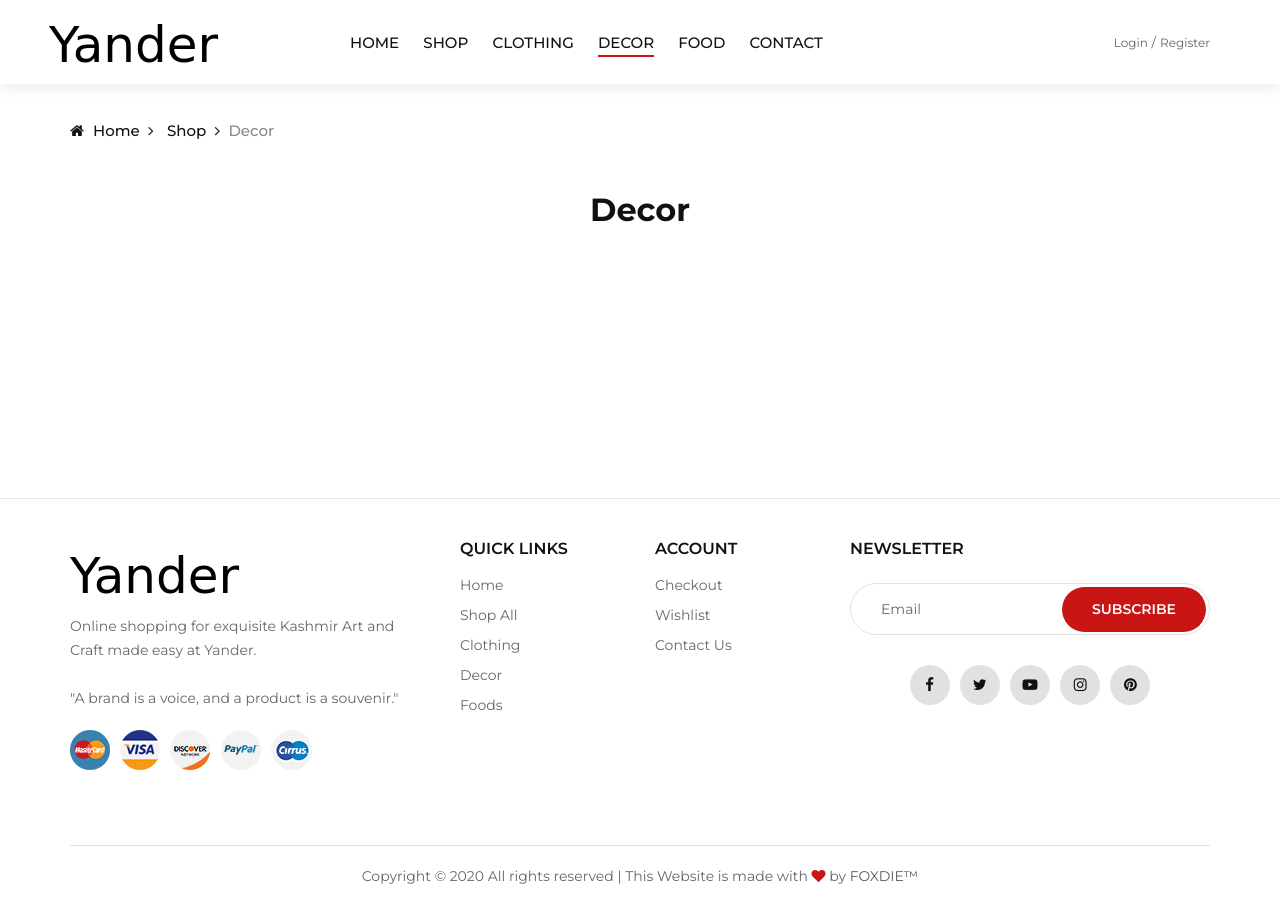
After one commit to Zarak-Shah-ji/yander-ecom, a Django app: page /shop/decor/ in a window 1280 px wide. The commit adds this page. Run offline with Django 3.2, Linux system fonts and the light colour scheme; data that the repository does not hold is empty; some libraries are stand-ins or nearby versions; some web fonts are replaced.

Commit message:
Created Categories (Categorisation), Navbar Tweaks, Major UI enhancements, Homepage and major URL linkings, Minor Tweaks and Optimisation

```diff
--- a/django_project_boilerplate-master/django_project_boilerplate-master/core/urls.py
+++ b/django_project_boilerplate-master/django_project_boilerplate-master/core/urls.py
@@ -15,7 +15,9 @@ RequestRefundView,
 MyCustomSignupForm,
 add_to_wishlist,
 remove_from_wishlist,
-WishlistSummaryView
+WishlistSummaryView,
+ShopAllView,
+ShopView,
 )
 from django.views.generic import TemplateView
 
@@ -41,6 +43,18 @@ urlpatterns = [
     path('contact/',
     TemplateView.as_view(template_name='contact.html'),
     name='contact'),
+    path('shop-all/',ShopAllView.as_view(), name='shop-all'),
+    path('shop/clothing/',ShopView.as_view(), name='clothing'),
+    path('shop/clothing/shawls/',ShopView.as_view(), name='shawls'),
+    path('shop/clothing/gowns/',ShopView.as_view(), name='gowns'),
+    path('shop/clothing/scarfs/',ShopView.as_view(), name='scarfs'),
+    path('shop/decor/',ShopView.as_view(), name='decor'),
+    path('shop/foods/',ShopView.as_view(), name='foods'),
+    path('shop/foods/saffron/',ShopView.as_view(), name='saffron'),
+    path('shop/foods/honey/',ShopView.as_view(), name='honey'),
+    path('shop/foods/tea/',ShopView.as_view(), name='tea'),
+    path('shop/foods/dryfruits/',ShopView.as_view(), name='dryfruits'),
+
 ]
 #purana kaam
 if settings.DEBUG:
--- a/django_project_boilerplate-master/django_project_boilerplate-master/core/views.py
+++ b/django_project_boilerplate-master/django_project_boilerplate-master/core/views.py
@@ -15,6 +15,16 @@ from django.core.paginator import Paginator, EmptyPage, PageNotAnInteger
 import stripe
 import random
 import string
+
+from django.template.loader import render_to_string
+from django.utils.html import strip_tags
+
+from django.core.mail import EmailMessage
+from django.template import Context
+from django.template.loader import get_template
+from django.core.mail import mail_admins
+
+
 # Create your views here.
 
 #stripe.api_key = settings.STRIPE_SECRET_KEY
@@ -268,6 +278,10 @@ class CheckoutView(View):
                     order.being_delivered=True
                     order.save()
                     messages.success(self.request,"Your order has been successfully placed, keep your Cash ready at the time of delivery")
+                    msg = EmailMessage('Thanks for Shopping with us','Your Order Is Confirmed.', 'yander.helpdesk@gmail.com', to=[self.request.user.email])
+                    msg.send()
+                    admin_msg = EmailMessage('New Order','We have a new order, check Admin.', 'yander.helpdesk@gmail.com', to=['jahanzaibmlk321@gmail.com'])
+                    admin_msg.send()
                     return redirect("/",payment_option='Cash-On-Delivery')
 
 
@@ -409,6 +423,10 @@ class PaymentView(View):
            #######################   PLACE END  ###########################
 
             messages.success(self.request,"Your order has been successfully placed, be ready for delivery soon")
+            msg = EmailMessage('Thanks for Shopping with us','Your Order Is Confirmed.', 'yander.helpdesk@gmail.com', to=[self.request.user.email])
+            msg.send()
+            admin_msg = EmailMessage('New Order','We have a new order, check Admin.', 'yander.helpdesk@gmail.com', to=['jahanzaibmlk321@gmail.com'])
+            admin_msg.send()
         #redirect is used to go back to homepage after order succesffuly placed
             return redirect("/")
 
@@ -429,6 +447,10 @@ class PaymentView(View):
         except stripe.error.InvalidRequestError as e:
             # Invalid parameters were supplied to Stripe's API
             messages.success(self.request,"Your order has been successfully placed, be ready for delivery soon")
+            msg = EmailMessage('Thanks for Shopping with us','Your Order Is Confirmed.', 'yander.helpdesk@gmail.com', to=[self.request.user.email])
+            msg.send()
+            admin_msg = EmailMessage('New Order','We have a new order, check Admin.', 'yander.helpdesk@gmail.com', to=['jahanzaibmlk321@gmail.com'])
+            admin_msg.send()
             return redirect("/")
 
         except stripe.error.AuthenticationError as e:
@@ -750,6 +772,15 @@ class WishlistSummaryView(LoginRequiredMixin,View):
             return redirect("/")
 
 
+class ShopAllView(ListView):
+    model = Item
+    paginate_by = 8
+    template_name = "shop-all.html"
+
+
+class ShopView(ListView):
+    model = Item
+    template_name = "shop.html"
 
 
     #logic for adding a item to cart
--- a/django_project_boilerplate-master/django_project_boilerplate-master/templates/contact.html
+++ b/django_project_boilerplate-master/django_project_boilerplate-master/templates/contact.html
@@ -41,7 +41,7 @@
               </li>
             </ul>
           </div>
-          <div class="contact__form">
+          <!-- <div class="contact__form">
             <h5>SEND MESSAGE</h5>
             <form action="#">
               <input type="text" placeholder="Name" />
@@ -50,7 +50,7 @@
               <textarea placeholder="Message"></textarea>
               <button type="submit" class="site-btn">Send Message</button>
             </form>
-          </div>
+          </div> -->
         </div>
       </div>
       <div class="col-lg-6 col-md-6">
--- a/django_project_boilerplate-master/django_project_boilerplate-master/templates/footer.html
+++ b/django_project_boilerplate-master/django_project_boilerplate-master/templates/footer.html
@@ -50,9 +50,10 @@
           <h6>Quick links</h6>
           <ul>
             <li><a href="{% url 'core:home' %}">Home</a></li>
-            <li><a href="#">Shop</a></li>
-            <!-- <li><a href="#">Blogs</a></li> -->
-            <li><a href="{% url 'core:contact' %}">Contact Us</a></li>
+            <li><a href="shop-all">Shop All</a></li>
+            <li><a href="{% url 'core:clothing' %}">Clothing</a></li>
+            <li><a href="{% url 'core:decor' %}">Decor</a></li>
+            <li><a href="{% url 'core:foods' %}">Foods</a></li>
           </ul>
         </div>
       </div>
@@ -64,7 +65,7 @@
             <!-- <li><a href="#">Orders</a></li> -->
             <li><a href="{% url 'core:order-summary' %}">Checkout</a></li>
             <li><a href="{% url 'core:wishlist-summary' %}">Wishlist</a></li>
-            <li><a href="#">FAQ</a></li>
+            <li><a href="{% url 'core:contact' %}">Contact Us</a></li>
           </ul>
         </div>
       </div>
--- a/django_project_boilerplate-master/django_project_boilerplate-master/templates/navbar.html
+++ b/django_project_boilerplate-master/django_project_boilerplate-master/templates/navbar.html
@@ -10,9 +10,12 @@
 <div class="offcanvas-menu-overlay"></div>
 <div class="offcanvas-menu-wrapper">
   <div class="offcanvas__close">+</div>
-  <ul class="offcanvas__widget" style="margin-right: 23px; text-align: right;">
-    <li><span class="icon_search search-switch    "></span></li>
+  <ul class="offcanvas__widget" style="margin-right: 23px; text-align: left;">
+    <!-- <li><span class="icon_search search-switch    "></span></li> -->
     {% if request.user.is_authenticated %}
+    <div class="header__right__auth mr-4 pr-2">
+      <a ><strong>{{ request.user }}</strong></a>
+    </div>
     <li>
       <a href="{% url 'core:wishlist-summary' %}"
         ><span class="icon_heart_alt"></span>
@@ -25,6 +28,7 @@
         <div class="tip"><span>{{request.user|cart_item_count}}</span></div>
       </a>
     </li>
+
     {% endif %}
   </ul>
   <div class="offcanvas__logo">
@@ -72,38 +76,39 @@
       <div class="col-xl-6 col-lg-7">
         <nav class="header__menu">
           <ul>
-            <li class="active"><a href="{% url 'core:home' %}">Home</a></li>
-            <li><a href="#">Shop</a></li>
-            <li><a href="#">Clothing</a>
+            <li {% if request.path == "/" %} class="active" {% endif %}><a href="{% url 'core:home' %}">Home</a></li>
+            <li {% if request.path == "/shop-all/" %} class="active" {% endif %}><a href="{% url 'core:shop-all' %}">Shop</a></li>
+            <li {% if request.path == "/shop/clothing/" or request.path == "/shop/clothing/shawls/" or request.path == "/shop/clothing/gowns/" or request.path == "/shop/clothing/scarfs/" %} class="active" {% endif %}><a href="{% url 'core:clothing' %}">Clothing</a>
               <ul class="dropdown">
                 <li>
-                  <a href="./product-details.html">Shawls</a>
+                  <a href="{% url 'core:shawls' %}">Shawls</a>
                 </li>
-                <li><a href="./checkout.html">Gowns</a></li>
-                <li><a href="./blog-details.html">Scarfs</a></li>
+                <li><a href="{% url 'core:gowns' %}">Gowns</a></li>
+                <li><a href="{% url 'core:scarfs' %}">Scarfs</a></li>
               </ul></li>
-              <li><a href="#">Decor</a></li>
-            <li>
-              <a href="#">Food</a>
+              <li {% if request.path == "/shop/decor/" %} class="active" {% endif %}><a href="{% url 'core:decor' %}">Decor</a></li>
+            <li {% if request.path == "/shop/foods/" or request.path == "/shop/foods/saffron/" or request.path == "/shop/foods/honey/" or request.path == "/shop/foods/tea/" or request.path == "/shop/foods/dryfruits/" %} class="active" {% endif %}>
+              <a href="{% url 'core:foods' %}">Food</a>
               <ul class="dropdown">
                 <li>
-                  <a href="./product-details.html">Saffron</a>
+                  <a href="{% url 'core:saffron' %}">Saffron</a>
                 </li>
-                <li><a href="./shop-cart.html">Honey</a></li>
-                <li><a href="./checkout.html">Dry Fruits</a></li>
-                <li><a href="./blog-details.html">More  </a></li>
+                <li><a href="{% url 'core:dryfruits' %}">Dry Fruits</a></li>
+                <li><a href="{% url 'core:honey' %}">Organic Honey</a></li>
+                <li><a href="{% url 'core:tea' %}">Organic Tea</a></li>
               </ul>
             </li>
 
-            <li><a href="{% url 'core:contact' %}">Contact</a></li>
+            <li {% if request.path == "/contact/" %} class="active" {% endif %}><a href="{% url 'core:contact' %}">Contact</a></li>
           </ul>
         </nav>
       </div>
       <div class="col-lg-3">
         <div class="header__right">
           {% if request.user.is_authenticated %}
+
           <ul class="header__right__widget">
-            <li><span class="icon_search search-switch"></span></li>
+            <!-- <li><span class="icon_search search-switch"></span></li> -->
             <li>
               <a href="{% url 'core:wishlist-summary' %}"
                 ><span class="icon_heart_alt"></span>
@@ -116,10 +121,15 @@
                 <div class="tip">{% if request.user|cart_item_count == None %}<span>0</span>{% else %}<span>{{request.user|cart_item_count}}</span>{% endif %}</div>
               </a>
             </li>
+
           </ul>
+          <div class="header__right__auth pl-4 mr-0 ml-3">
+            <a><strong>{{ request.user }}</strong></a>
+          </div>
           <div class="header__right__auth pl-4">
             <a href="{% url 'account_logout' %}">Logout</a>
           </div>
+
           {% else %}
           <div class="header__right__auth">
             <a href="{% url 'account_login' %}">Login</a>
--- /dev/null
+++ b/django_project_boilerplate-master/django_project_boilerplate-master/templates/shop.html
@@ -0,0 +1,136 @@
+{% extends "base.html" %} {% block content %}
+<!-- ------------------------------------------------------------------------------------------------------------------------------------------------------------->
+
+<!-- Breadcrumb Begin -->
+<div class="breadcrumb-option">
+  <div class="container">
+    <div class="row">
+      <div class="col-lg-12">
+        <div class="breadcrumb__links">
+          <a href="{% url 'core:home' %}"><i class="fa fa-home"></i> Home</a>
+          <a href="{% url 'core:shop-all' %}"><i></i> Shop</a>
+			{% if request.path == '/shop/clothing/' %}
+			<span>Clothing</span>
+			{% elif request.path == '/shop/foods/' %}
+		    <span>Foods</span>
+			{% elif request.path == '/shop/decor/' %}
+		    <span>Decor</span>
+			{% elif request.path == '/shop/clothing/shawls/' %}
+			 <a href="{% url 'core:clothing' %}"><i></i> Clothing</a>
+			<span>Shawls</span>
+			{% elif request.path == '/shop/clothing/gowns/' %}
+			<a href="{% url 'core:clothing' %}"><i></i> Clothing</a>
+			<span>Gowns</span>
+			{% elif request.path == '/shop/clothing/scarfs/' %}
+			<a href="{% url 'core:clothing' %}"><i></i> Clothing</a>
+			<span>Scarfs</span>
+			{% elif request.path == '/shop/foods/saffron/' %}
+			<a href="{% url 'core:foods' %}"><i></i> Foods</a>
+			<span>Saffron</span>
+			{% elif request.path == '/shop/foods/honey/' %}
+			<a href="{% url 'core:foods' %}"><i></i> Foods</a>
+			<span>Honey</span>
+			{% elif request.path == '/shop/foods/tea/' %}
+			 <a href="{% url 'core:foods' %}"><i></i> Foods</a>
+			<span>Tea</span>
+			{% elif request.path == '/shop/foods/dryfruits/'%}
+			 <a href="{% url 'core:foods' %}"><i></i> Foods</a>
+			<span>Dry Fruits</span>
+			{% endif%}
+        </div>
+      </div>
+    </div>
+  </div>
+</div>
+<!-- Breadcrumb End -->
+
+<!-- Heading -->
+			{% if request.path == '/shop/clothing/' %}
+			<h2 class="my-5 h2 text-center"><b>Clothing</b></h2>
+			{% elif request.path == '/shop/foods/' %}
+		    <h2 class="my-5 h2 text-center"><b>Foods</b></h2>
+			{% elif request.path == '/shop/decor/' %}
+		    <h2 class="my-5 h2 text-center"><b>Decor</b></h2>
+			{% elif request.path == '/shop/clothing/shawls/' %}
+			<h2 class="my-5 h2 text-center"><b>Shawls</b></h2>
+			{% elif request.path == '/shop/clothing/gowns/' %}
+			<h2 class="my-5 h2 text-center"><b>Gowns</b></h2>
+			{% elif request.path == '/shop/clothing/scarfs/' %}
+			<h2 class="my-5 h2 text-center"><b>Scarfs</b></h2>
+			{% elif request.path == '/shop/foods/saffron/' %}
+			<h2 class="my-5 h2 text-center"><b>Saffron</b></h2>
+			{% elif request.path == '/shop/foods/honey/' %}
+			<h2 class="my-5 h2 text-center"><b>Organic Honey</b></h2>
+			{% elif request.path == '/shop/foods/tea/' %}
+			<h2 class="my-5 h2 text-center"><b>Organic Tea</b></h2>
+			{% elif request.path == '/shop/foods/dryfruits/'%}
+			<h2 class="my-5 h2 text-center"><b>Dry Fruits</b></h2>
+			{% endif%}
+
+<!-- Shop Section Begin -->
+<section class="shop spad">
+  <div class="container">
+    <div class="row">
+      <div class="col-lg-12 col-md-12">
+        <div class="row">
+          {% for item in object_list %}
+           {% if request.path == '/shop/clothing/' and item.category == 'S' or request.path == '/shop/clothing/' and item.category == 'G' or request.path == '/shop/clothing/' and item.category == 'SC' or request.path == '/shop/clothing/shawls/' and item.category == 'S' or request.path == '/shop/clothing/gowns/' and item.category == 'G' or request.path == '/shop/clothing/scarfs/' and item.category == 'SC' or request.path == '/shop/decor/' and item.category == 'D' or request.path == '/shop/foods/' and item.category == 'SF' or request.path == '/shop/foods/' and item.category == 'H' or request.path == '/shop/foods/' and item.category == 'T' or request.path == '/shop/foods/' and item.category == 'DF' or request.path == '/shop/foods/saffron/' and item.category == 'SF' or request.path == '/shop/foods/honey/' and item.category == 'H' or request.path == '/shop/foods/tea/' and item.category == 'T' or request.path == '/shop/foods/dryfruits/' and item.category == 'DF' %}
+
+          <div class="col-lg-3 col-md-4 col-sm-6 mix women">
+            <div class="product__item">
+              <div
+                class="product__item__pic set-bg"
+                data-setbg="{{ item.image.url }}"
+              >
+                <div class="label new">New</div>
+                <ul class="product__hover">
+                  <li>
+                    <a href="{{ item.image.url }}" class="image-popup"
+                      ><span class="arrow_expand"></span
+                    ></a>
+                  </li>
+                  <li>
+                    <a href="{{ item.get_add_to_wishlist_url }}"
+                      ><span class="icon_heart_alt"></span
+                    ></a>
+                  </li>
+                  <li>
+                    <a href="{{ item.get_absolute_url }}"
+                      ><span class="icon_bag_alt"></span
+                    ></a>
+                  </li>
+                </ul>
+              </div>
+              <div class="product__item__text">
+                <h6>
+                  <a href="{{ item.get_absolute_url }}">{{ item.title }}</a>
+                </h6>
+                <div class="rating">
+                  <i class="fa fa-star"></i>
+                  <i class="fa fa-star"></i>
+                  <i class="fa fa-star"></i>
+                  <i class="fa fa-star"></i>
+                  <i class="fa fa-star"></i>
+                </div>
+                {% if item.discount_price %}
+                <div class="product__price">
+                  <span>&#x20B9;{{ item.price }} </span>
+                  &#x20B9;{{ item.discount_price }}
+                </div>
+                {% else %}
+                <div class="product__price">
+                  &#x20B9;{{ item.price }}
+                </div>
+                {% endif %}
+              </div>
+            </div>
+          </div>
+          {% endif %}
+          {% endfor %}
+        </div>
+      </div>
+    </div>
+  </div>
+</section>
+<!-- Shop Section End -->
+{% endblock content %}
```
Also changed, not shown: django_project_boilerplate-master/django_project_boilerplate-master/core/models.py (+7 -2 lines), django_project_boilerplate-master/django_project_boilerplate-master/templates/home-page.html (+9 -9 lines), django_project_boilerplate-master/django_project_boilerplate-master/templates/shop-all.html (added, +398 -0 lines), django_project_boilerplate-master/django_project_boilerplate-master/core/migrations/0005_auto_20200825_2349.py (added).
